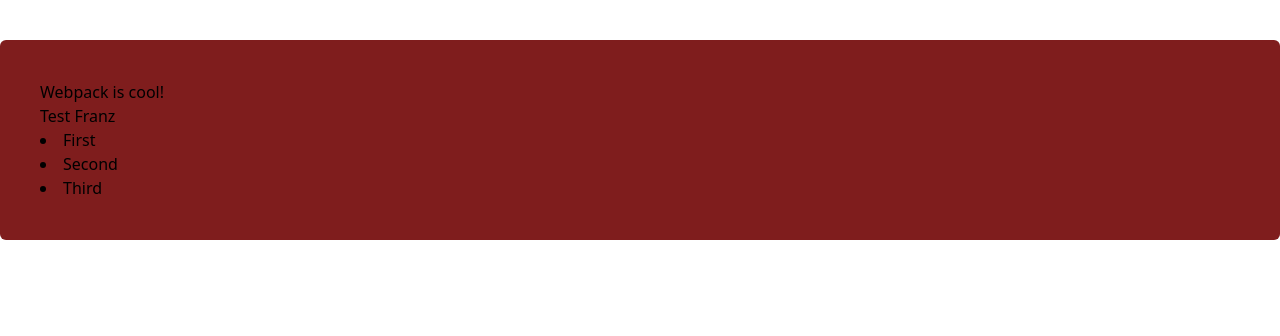
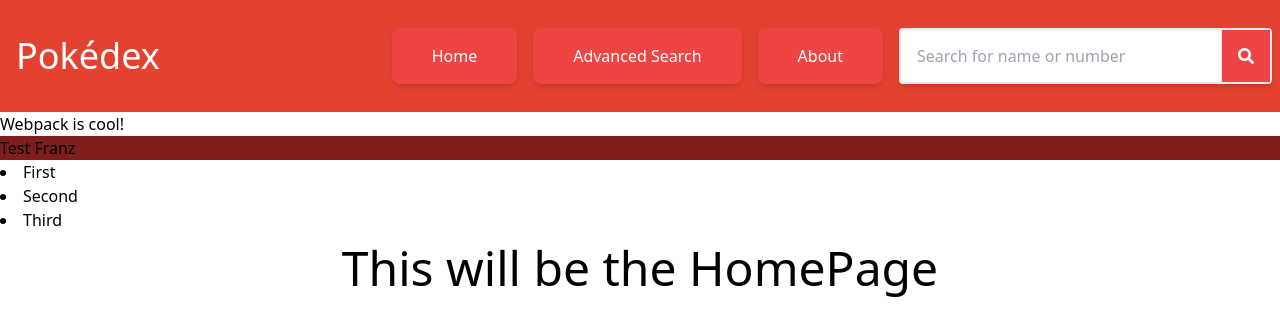
Before and after one commit to FranzGB/pokedex-react, a React app: page /home in a window 1280 px wide. Shown: the top 336 px of the page. Built offline with nearby package versions, Linux system fonts and the light colour scheme.

Commit message:
Navbar (#1)
Add Navbar

```diff
--- /dev/null
+++ b/src/About.tsx
@@ -0,0 +1,11 @@
+import React from "react";
+
+const About = () => {
+    return (
+        <div className="mx-3 my-3 flex justify-center items-center text-black text-5xl">
+            This will be the About Page
+        </div>
+    );
+}
+
+export default About;
--- /dev/null
+++ b/src/AdvancedSearch.tsx
@@ -0,0 +1,11 @@
+import React from "react";
+
+const AdvancedSearch = () => {
+    return (
+        <div className="mx-3 my-3 flex justify-center items-center text-black text-5xl">
+            This will be AdvancedSearch page
+        </div>
+    );
+}
+
+export default AdvancedSearch;
--- a/src/App.tsx
+++ b/src/App.tsx
@@ -1,11 +1,20 @@
 import React from "react";
+import { Outlet } from "react-router-dom";
 import Child from "./Child";
-
+import Navbar from "./Navbar";
 const mockData = [
   "First", "Second", "Third"
 ]
+
 const App:React.FC = (props) => {
-  return (<div><h1>Webpack is cool!</h1><Child name={"Franz"} data={mockData}/></div>);
+  return (
+    <div>
+      <Navbar />
+      <h1>Webpack is cool!</h1>
+      <Child name={"Franz"} data={mockData}/>
+      <Outlet />
+    </div>
+    );
 };
 
 export default App;
--- /dev/null
+++ b/src/Home.tsx
@@ -0,0 +1,11 @@
+import React from "react";
+
+const Home = () => {
+    return (
+        <div className="mx-3 my-3 flex justify-center items-center text-black text-5xl  ">
+            This will be the HomePage
+        </div>
+    )
+}
+
+export default Home;
--- /dev/null
+++ b/src/Logo.tsx
@@ -0,0 +1,10 @@
+import React from "react";
+
+const Logo = () => (
+    <div className="flex items-center text-4xl mx-4">
+        Pokédex
+
+    </div>
+)
+
+export default Logo;
--- /dev/null
+++ b/src/Navbar.tsx
@@ -0,0 +1,39 @@
+import React from 'react';
+import Logo from './Logo';
+import { Link } from "react-router-dom";
+import {FontAwesomeIcon} from '@fortawesome/react-fontawesome';
+import {faSearch} from '@fortawesome/free-solid-svg-icons';
+
+interface INavLink {
+    desc: string,
+    to: string
+}
+const NavLink:React.FC<INavLink> = (props) => {
+    return(
+        <div className="mx-2 px-10 py-4 bg-red-500 shadow-md transition duration-100 ease-in-out rounded-lg hover:bg-red-600 ">
+            <Link to={props.to}> {props.desc} </Link>
+        </div>
+    )
+}
+const NavSearchBar:React.FC = () => (
+    <div className="flex border-2 mx-2 rounded shadow-md">
+        <input type="text" className="px-4 py-2 w-80 text-black" placeholder="Search for name or number"/>
+        <button className="flex items-center justify-center px-4 border-l bg-red-500 hover:bg-red-600">
+            <FontAwesomeIcon icon={faSearch} />
+        </button>
+    </div>
+)
+const Navbar = () => {
+    return (
+        <div className= "flex flex-row w-full h-28 bg-pokered justify-between text-white items-center">
+            <Logo />
+            <div className="flex flex-row justify-end w-auto">
+                <NavLink desc="Home" to="/home"/>
+                <NavLink desc="Advanced Search" to="/advanced-search"/>
+                <NavLink desc="About" to="/about"/>
+                <NavSearchBar />
+            </div>
+        </div>
+    )
+}
+export default Navbar;
--- a/src/index.html
+++ b/src/index.html
@@ -3,9 +3,9 @@
   <head>
     <meta charset="UTF-8" />
     <meta name="viewport" content="width=device-width, initial-scale=1.0" />
-    <title>Webpack with React TS</title>
+    <title>Pokedex with React TS</title>
   </head>
   <body>
-    <section class= "container mx-auto bg-red-900 my-10 p-10 rounded-md"id="index"></section>
+    <section id="index"></section>
   </body>
 </html>
--- a/src/index.tsx
+++ b/src/index.tsx
@@ -1,6 +1,30 @@
 import React from "react";
 import { render } from "react-dom";
+import { BrowserRouter, Routes, Route} from "react-router-dom";
 import App from "./App";
+import Home from "./Home";
+import About from "./About";
+import AdvancedSearch from "./AdvancedSearch";
 import "./styles/styles.css";
 
-render(<App />, document.getElementById("index"));
+const rootElement = document.getElementById("index");
+render(
+    <BrowserRouter>
+        <Routes>
+            <Route path="/" element={<App  />}>
+                <Route path="/home" element={<Home />} />
+                <Route path="about" element={<About />} />
+                <Route path="advanced-search" element={<AdvancedSearch />} />
+                <Route
+                path="*"
+                element={
+                    <main style={{ padding: "1rem" }}>
+                    <p>There's nothing here!</p>
+                    </main>
+                }
+                />
+            </Route>
+        </Routes>
+    </BrowserRouter>,
+    rootElement
+    );
--- a/tailwind.config.js
+++ b/tailwind.config.js
@@ -8,7 +8,7 @@
         transparent: "transparent",
         current: "currentColor",
         "light-grey": "#E5EEE5",
-        purple: "#7652C6"
+        pokered: "#E44231"
       }
     },
   },
--- a/webpack.config.js
+++ b/webpack.config.js
@@ -36,6 +36,14 @@
         use: "babel-loader",
         exclude: /node_modules/,
       }
+    ,
+      {
+        test: /\.(png|svg|jpg|jpeg|gif)$/,
+        loader: 'file-loader',
+        options: {
+          name: '/public/icons/[name].[ext]'
+        }
+      }
     ],
   },
   plugins: [
```
Also changed, not shown: package.json (+8 -0 lines), src/assets/pokedex-icon.png (added), 1 other file (tests, documents, lock files or other folders).
